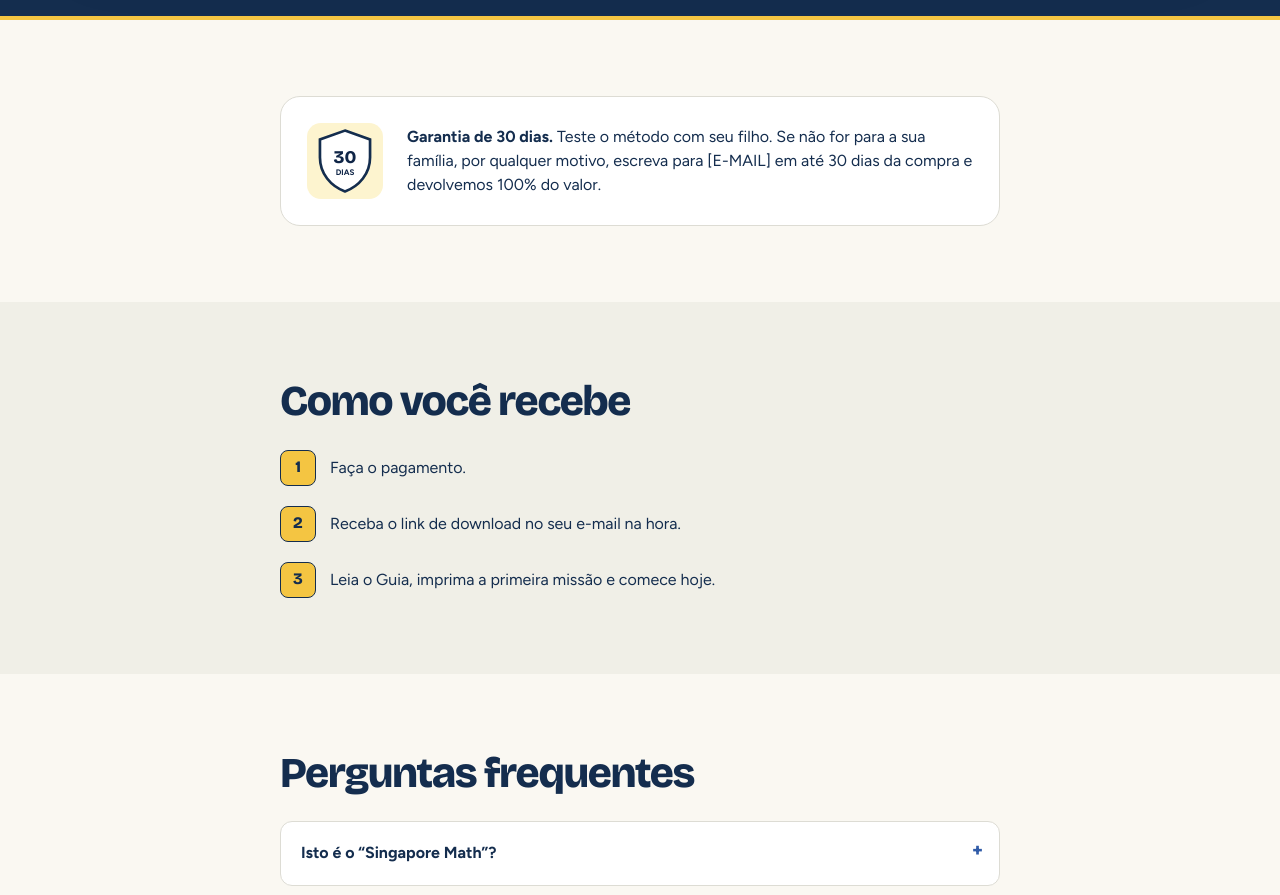
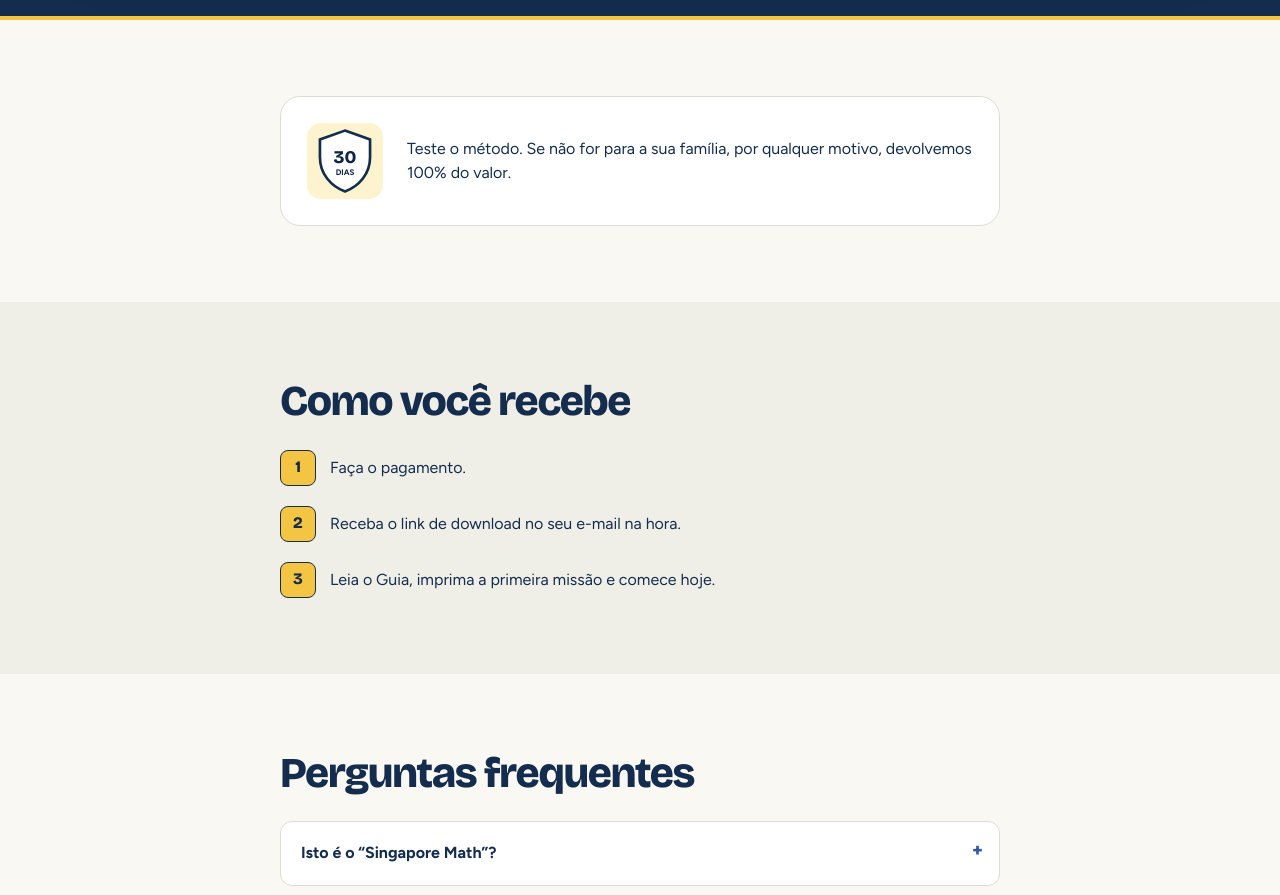
Before and after one commit to israelviitor/math-missions, a website built with Vite: page index.html in a window 1280 px wide. Shown: the part 10620-11515 px from the top of the page. Built offline with nearby package versions, Linux system fonts and the light colour scheme.

Commit message:
Update guarantee text as requested

```diff
--- a/index.html
+++ b/index.html
@@ -687,7 +687,7 @@ details p { padding: 0 20px 20px; line-height: 1.65; }
 <section class="faixa" data-bloco="13-garantia">
 <div class="miolo estreito garantia">
 <svg aria-hidden="true" viewbox="0 0 76 76"><path d="M38 4l28 10v20c0 18-12 32-28 38C22 66 10 52 10 34V14z" fill="#fff" stroke="#0f2547" stroke-width="3"></path><text fill="#0f2547" font-family="Bricolage Grotesque, sans-serif" font-size="20" font-weight="800" text-anchor="middle" x="38" y="40">30</text><text data-t="13-garantia.00" fill="#0f2547" font-family="Figtree, sans-serif" font-size="9" font-weight="700" text-anchor="middle" x="38" y="54">DIAS</text></svg>
-<p data-t="13-garantia.01"><b>Garantia de 30 dias.</b> Teste o método com seu filho. Se não for para a sua família, por qualquer motivo, escreva para [E-MAIL] em até 30 dias da compra e devolvemos 100% do valor.</p>
+<p data-t="13-garantia.01">Teste o método. Se não for para a sua família, por qualquer motivo, devolvemos 100% do valor.</p>
 </div>
 </section>
 <!-- 14. COMO VOCÊ RECEBE -->
```
